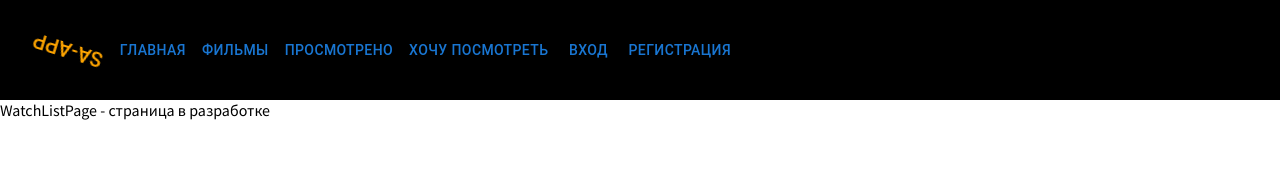
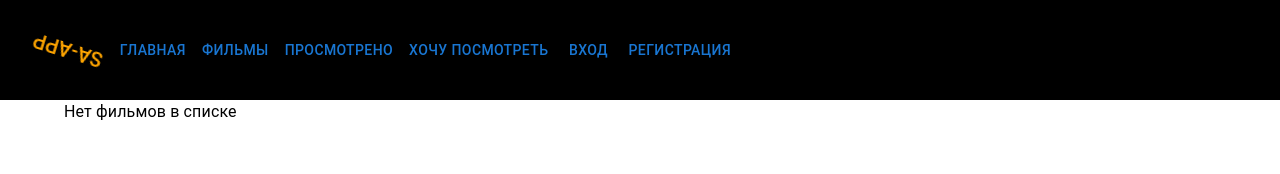
Before and after one commit to Anton-Shvetc/React_MovieApp-V2023, a React (Create React App) app: page /watchlist in a window 1280 px wide. Shown: the top 174 px of the page. Built offline with nearby package versions, Linux system fonts and the light colour scheme.

Commit message:
Add watchlistpage

```diff
--- a/src/pages/WatchListPage.tsx
+++ b/src/pages/WatchListPage.tsx
@@ -1,13 +1,91 @@
 // import movieSlice from "../slices/movieSlice";
 
-import store from "../store/store"
+import { useEffect, useState } from "react";
+import store from "../store/store";
+import { MovieCard } from "./MovieCard";
+import { useSelector } from "react-redux";
+import {
+  TextField,
+  Grid,
+  Container,
+  Button,
+  Typography,
+  Box
+} from "@mui/material";
 
 export const WatchListPage = () => {
-
   const currentState = store.getState();
 
+  const watchlist = useSelector((state: any) => state.movie.watchlist);
+  const [movies, setMovies] = useState([]);
 
-  console.log(currentState);
+  useEffect(() => {
+    const localStorageWatchlist = localStorage.getItem("watchlist");
+    if (localStorageWatchlist) {
+      setMovies(JSON.parse(localStorageWatchlist));
+    } else {
+      setMovies(watchlist);
+    }
+  }, [watchlist]);
 
-  return <>WatchListPage - страница в разработке</>;
+  console.log(movies);
+
+  return (
+    <Container>
+      {movies.length === 0 ? (
+        <Box>
+          <Typography> Нет фильмов в списке</Typography>
+        </Box>
+      ) : (
+        //  <Grid container spacing={2}>
+        //    {movies.map((movie) => (
+        //      <Grid item key={movie.id} xs={12} sm={6} md={4} lg={3}>
+        //        <MovieCard movie={movie} />
+        //      </Grid>
+        //    ))}
+        //  </Grid>
+        <Grid> Данные есть </Grid>
+      )}
+    </Container>
+  );
 };
+
+//  <div className="movie-page">
+//    <div className="container">
+//      <div className="header">
+//        <h1 className="heading">Список для просмотра</h1>
+
+//        <span className="count-pill">
+//          {movielist.length} {movielist.length === 1 ? "Movie" : "Movies"}
+//        </span>
+//      </div>
+
+//      {movielist.length > 0 ? (
+//        <div className="movie-grid">
+//          {movielist.map((movie) => {
+//            if (movie.title !== undefined) {
+//              return (
+//                <MovieCard
+//                  movie={movie}
+//                  key={movie.id}
+//                  type="watchlist"
+//                  name={movie.title}
+//                />
+//              );
+//            } else {
+//              return (
+//                <MovieCard
+//                  movie={movie}
+//                  key={movie.id}
+//                  type="watchlist"
+//                  name={movie.name}
+//                />
+//              );
+//            }
+//          })}
+//        </div>
+//      ) : (
+//        <h2 className="no-movies">Нет фильмов в списке </h2>
+//      )}
+//    </div>
+//  </div>
```
